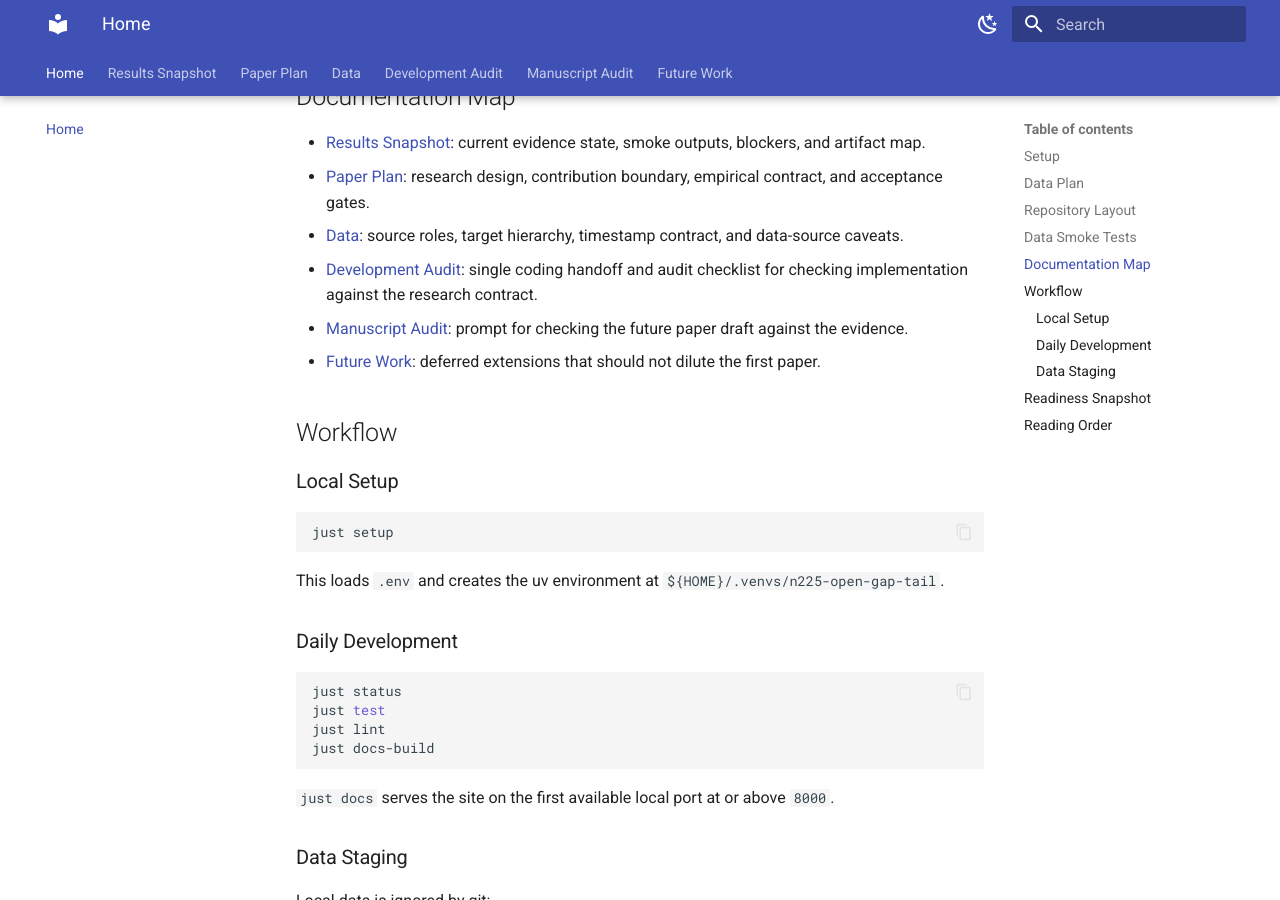
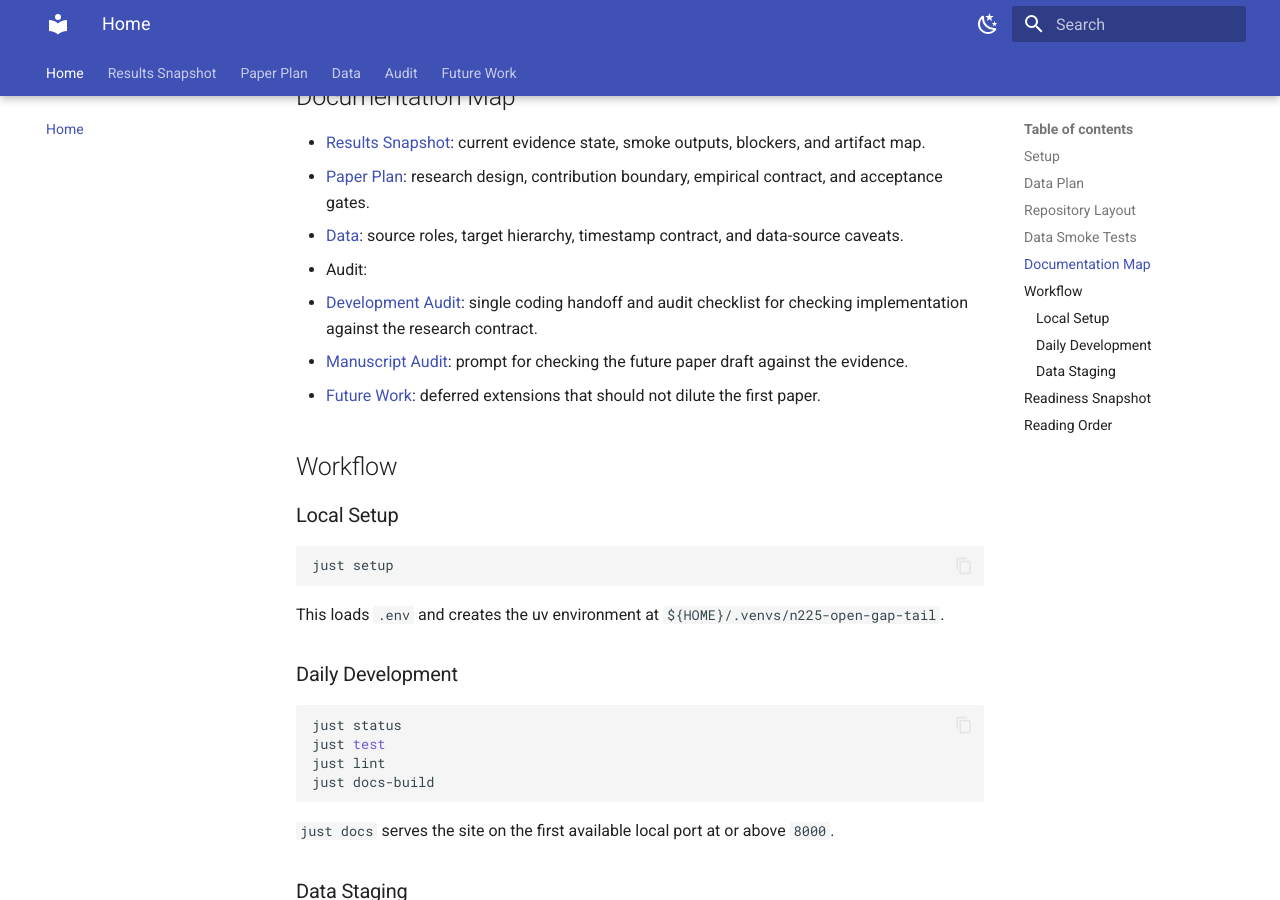
Before and after one commit to TY-Cheng/n225-open-gap-tail, an MkDocs documentation site: the page built from docs/index.md, in a window 1280 px wide and 900 px high, scrolled down 2780 px. Built offline with MkDocs 1.6.1 and Material for MkDocs 9.7.7, drawn with Linux system fonts in a browser that asks for light colours; some of the changed lines change nothing that is shown.

Commit message:
Group audit pages under 'Audit' section
Nest Development Audit and Manuscript Audit under a new "Audit" subsection in docs/index.md and mkdocs.yml to group audit-related pages together and update the site navigation accordingly.

```diff
--- a/docs/index.md
+++ b/docs/index.md
@@ -5,8 +5,9 @@
 - [Results Snapshot](results_snapshot.md): current evidence state, smoke outputs, blockers, and artifact map.
 - [Paper Plan](paper_plan.md): research design, contribution boundary, empirical contract, and acceptance gates.
 - [Data](data.md): source roles, target hierarchy, timestamp contract, and data-source caveats.
-- [Development Audit](development_audit.md): single coding handoff and audit checklist for checking implementation against the research contract.
-- [Manuscript Audit](manuscript_audit.md): prompt for checking the future paper draft against the evidence.
+- Audit:
+  - [Development Audit](development_audit.md): single coding handoff and audit checklist for checking implementation against the research contract.
+  - [Manuscript Audit](manuscript_audit.md): prompt for checking the future paper draft against the evidence.
 - [Future Work](future_work.md): deferred extensions that should not dilute the first paper.
 
 ## Workflow
--- a/mkdocs.yml
+++ b/mkdocs.yml
@@ -63,6 +63,7 @@ nav:
   - Results Snapshot: results_snapshot.md
   - Paper Plan: paper_plan.md
   - Data: data.md
-  - Development Audit: development_audit.md
-  - Manuscript Audit: manuscript_audit.md
+  - Audit:
+      - Development Audit: development_audit.md
+      - Manuscript Audit: manuscript_audit.md
   - Future Work: future_work.md
```
